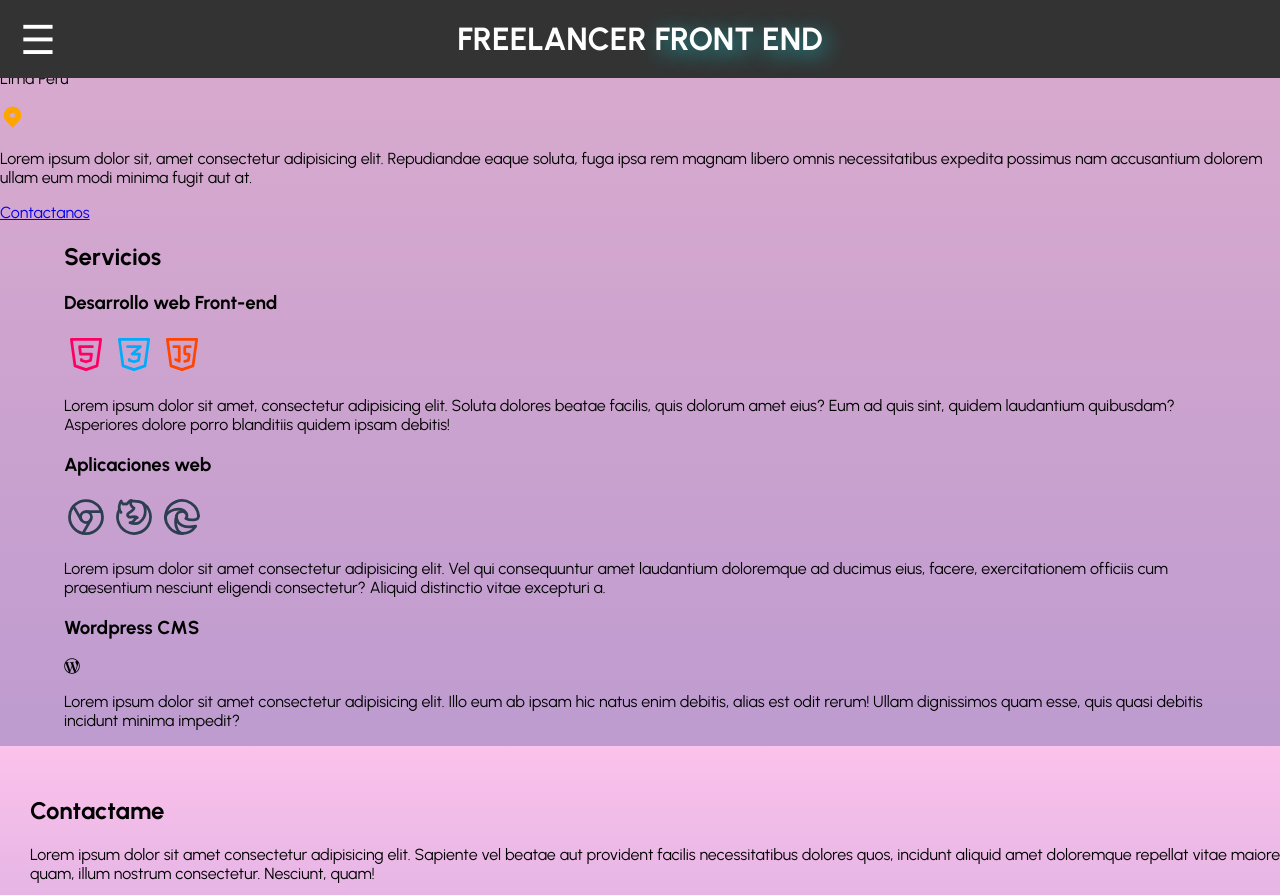
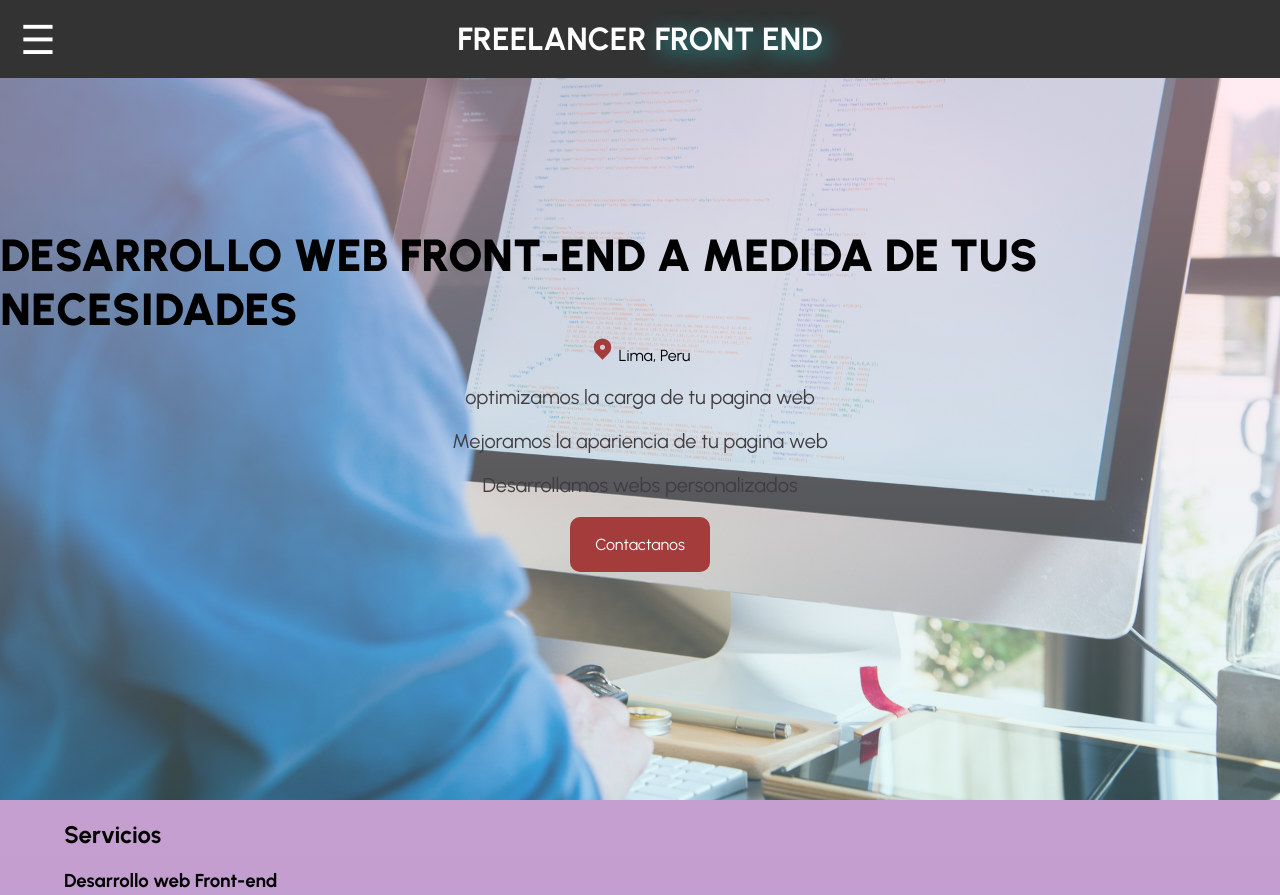
Before and after one commit to Luisdevweb/Freelancer-Testsite, a plain HTML site: page index.html in a window 1280 px wide. Shown: the top 895 px of the page. Drawn offline with Linux system fonts and the light colour scheme.

Commit message:
landing section styles

```diff
--- a/css/styles.css
+++ b/css/styles.css
@@ -80,7 +80,49 @@ body{
 .navbar__link--active{
     border-bottom:3px solid rgb(85, 12, 12);
 }
+/** landing**/
+.landing-container{
+    background-image:
+    linear-gradient(to top, rgb(168, 237, 234,.3) 0%, rgb(254, 214, 227,.5) 80%),
+    url(../assets/img/man-compu.jpg);
+    background-repeat:no-repeat;
+    background-position:center;
+    background-attachment: fixed;
+    background-size:cover;
+}
+.landing{
+    height:100vh;
+    display:flex;
+    flex-direction:column;
+    align-items:center;
+    justify-content: center;
+}
+.landing__title{
+    margin:0;
+    font-size:4.5rem;
+    font-weight:900;
+    text-transform:uppercase;
 
+}
+.landing__content{
+    width:50%;
+    margin:0 auto;
+    text-align:center;
+
+}
+.landing__content__text{
+    font-size:2rem;
+    font-weight:400;
+    color:rgb(65, 60, 65);
+}
+.btn{
+    padding:1.8rem 2.5rem;
+    border:0;
+    border-radius:10px;
+    text-decoration:none;
+    color:#fff;
+    background-color:rgb(165, 60, 60);
+}
 /** Contacto -formulario **/
 .contact{
     width:100%;
--- a/index.html
+++ b/index.html
@@ -13,26 +13,33 @@
 <body>
     <header class="header">
         <h1 class="header__title"> Freelancer<span> Front end </span></h1>
+        <span class="menu" id="menu">&#9776;</span>
     </header>
     <div class="container">
-        <span class="menu" id="menu">&#9776;</span>
         <nav class="navbar" id="navbar">
-            <a class="navbar__link" href="#landing">Inicio</a>
+            <a class="navbar__link" href="#landing">inicio</a>
             <a class="navbar__link" href="#services">servicios</a>
-            <a class="navbar__link" href="#aboutme">Sobre mi</a>
+            <a class="navbar__link" href="#about">nosotros</a>
             <a class="navbar__link" href="#contactme">contacto</a>
         </nav>
     </div>
+    <div class="landing-container">
+        <section class="landing" id="landing">
+            <h2 class="landing__title">Desarrollo web Front-end a medida de tus necesidades</h2>
+            <div class="landing__content">
+                <svg xmlns="http://www.w3.org/2000/svg" class="h-5 w-5" width="25px" height="25px" viewBox="0 0 20 20" fill="rgb(165, 60, 60)">
+                    <path fill-rule="evenodd" d="M5.05 4.05a7 7 0 119.9 9.9L10 18.9l-4.95-4.95a7 7 0 010-9.9zM10 11a2 2 0 100-4 2 2 0 000 4z" clip-rule="evenodd" />
+                </svg>
+                <span class="location">Lima, Peru</span>
+                <p class="landing__content__text">optimizamos la carga de tu pagina web </p>
+                <p class="landing__content__text">Mejoramos la apariencia de tu pagina web </p>
+                <p class="landing__content__text">Desarrollamos webs personalizados</p>
+            </div>
+            <a class="btn" href="#contactme">Contactanos</a>
+        </section>
+    </div>
 
-    <section class="landing" id="landing">
-        <h2 class="landing__title">Desarrollo web Front-end a medida de tus necesidades</h2>
-        <p class="landing__location"> Lima <span>Peru</span></p>
-        <svg xmlns="http://www.w3.org/2000/svg" class="h-5 w-5" width="25px" height="25px" viewBox="0 0 20 20" fill="orange">
-            <path fill-rule="evenodd" d="M5.05 4.05a7 7 0 119.9 9.9L10 18.9l-4.95-4.95a7 7 0 010-9.9zM10 11a2 2 0 100-4 2 2 0 000 4z" clip-rule="evenodd" />
-          </svg>
-        <p class="landing__slogan">Lorem ipsum dolor sit, amet consectetur adipisicing elit. Repudiandae eaque soluta, fuga ipsa rem magnam libero omnis necessitatibus expedita possimus nam accusantium dolorem ullam eum modi minima fugit aut at.</p>
-        <a class="btn" href="#">Contactanos</a>
-    </section>
+
 
     <main class="services container" id="services">
         <h2 class="services__title">Servicios</h2>
```
Also changed, not shown: assets/img/man-compu.jpg (added).
